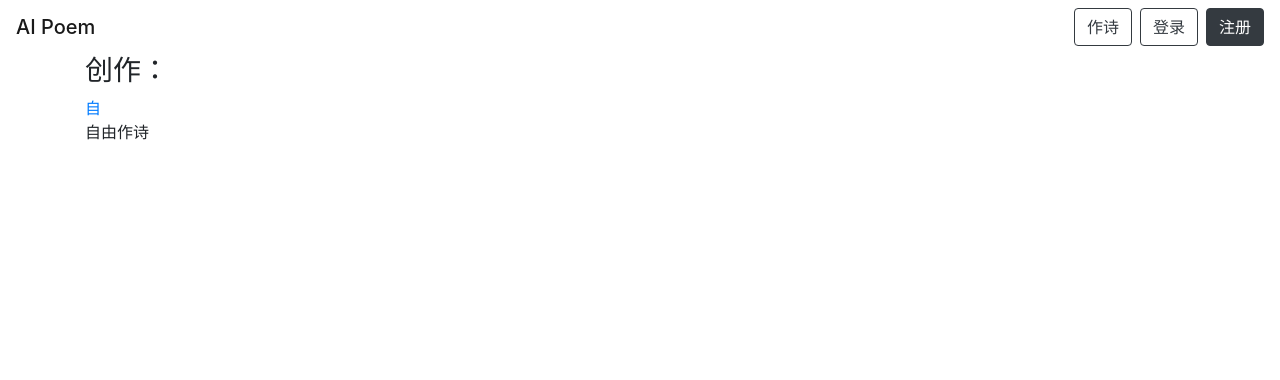
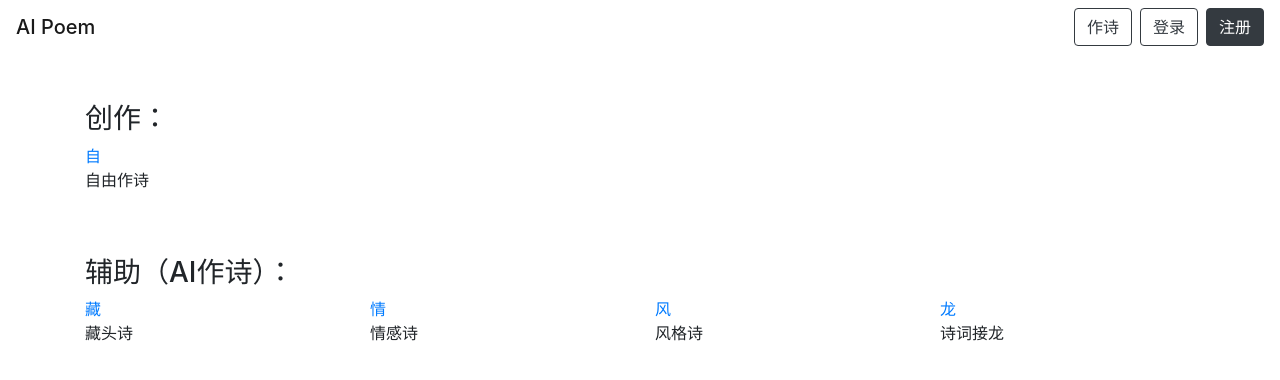
Before and after one commit to 2020-ai-poem/ai-poem-fe, a React (Create React App) app: page /create in a window 1280 px wide. Shown: the top 380 px of the page. Built offline with nearby package versions, Linux system fonts and the light colour scheme.

Commit message:
added create poem page.

```diff
--- a/src/pages/create/CreatePoem.js
+++ b/src/pages/create/CreatePoem.js
@@ -5,14 +5,43 @@ import './create.css';
 const CreatePoem = () => {
   return (
     <div className="crate-poem container">
-      <h3>创作：</h3>
+      <h3 className="mt-5">创作：</h3>
       <div className="row">
         <div className="col-sm-3">
-          <Link to='/self-create'>自</Link>
-          <p className="detail-text">自由作诗</p>
+          <div className="circle-container">
+            <Link to='/self-create'>自</Link>
+            <p className="detail-text">自由作诗</p>
+          </div>
         </div>
       </div>
 
+      <h3 className="mt-5">辅助（AI作诗）：</h3>
+      <div className="row">
+        <div className="col-sm-3">
+          <div className="circle-container">
+            <Link to='/cangtou'>藏</Link>
+            <p className="detail-text">藏头诗</p>
+          </div>
+        </div>
+        <div className="col-sm-3">
+          <div className="circle-container">
+            <Link to='/emotion'>情</Link>
+            <p className="detail-text">情感诗</p>
+          </div>
+        </div>
+        <div className="col-sm-3">
+          <div className="circle-container">
+            <Link to='/style'>风</Link>
+            <p className="detail-text">风格诗</p>
+          </div>
+        </div>
+        <div className="col-sm-3">
+          <div className="circle-container">
+            <Link to='/jielong'>龙</Link>
+            <p className="detail-text">诗词接龙</p>
+          </div>
+        </div>
+      </div>
     </div>
   );
 };
```
